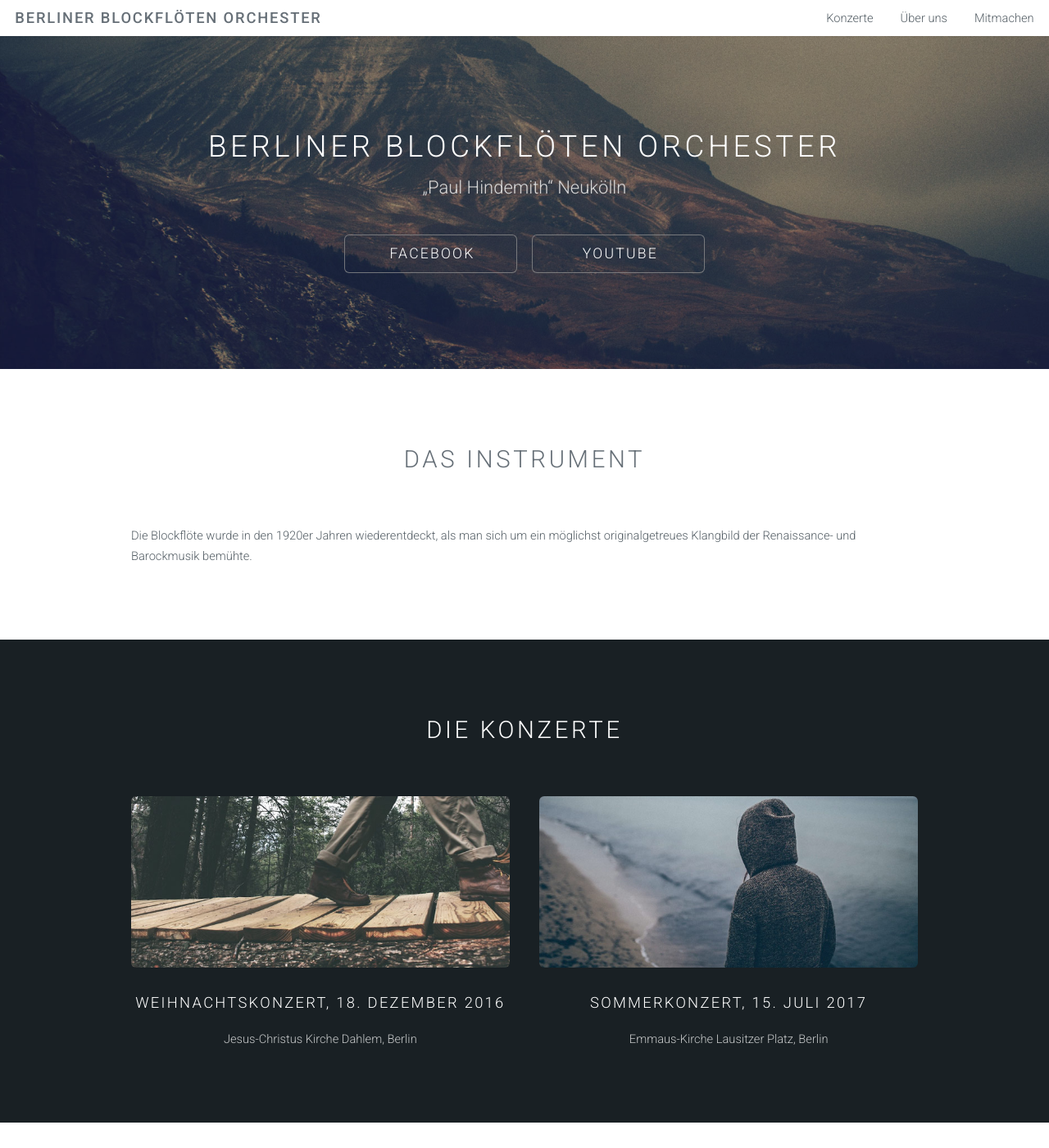
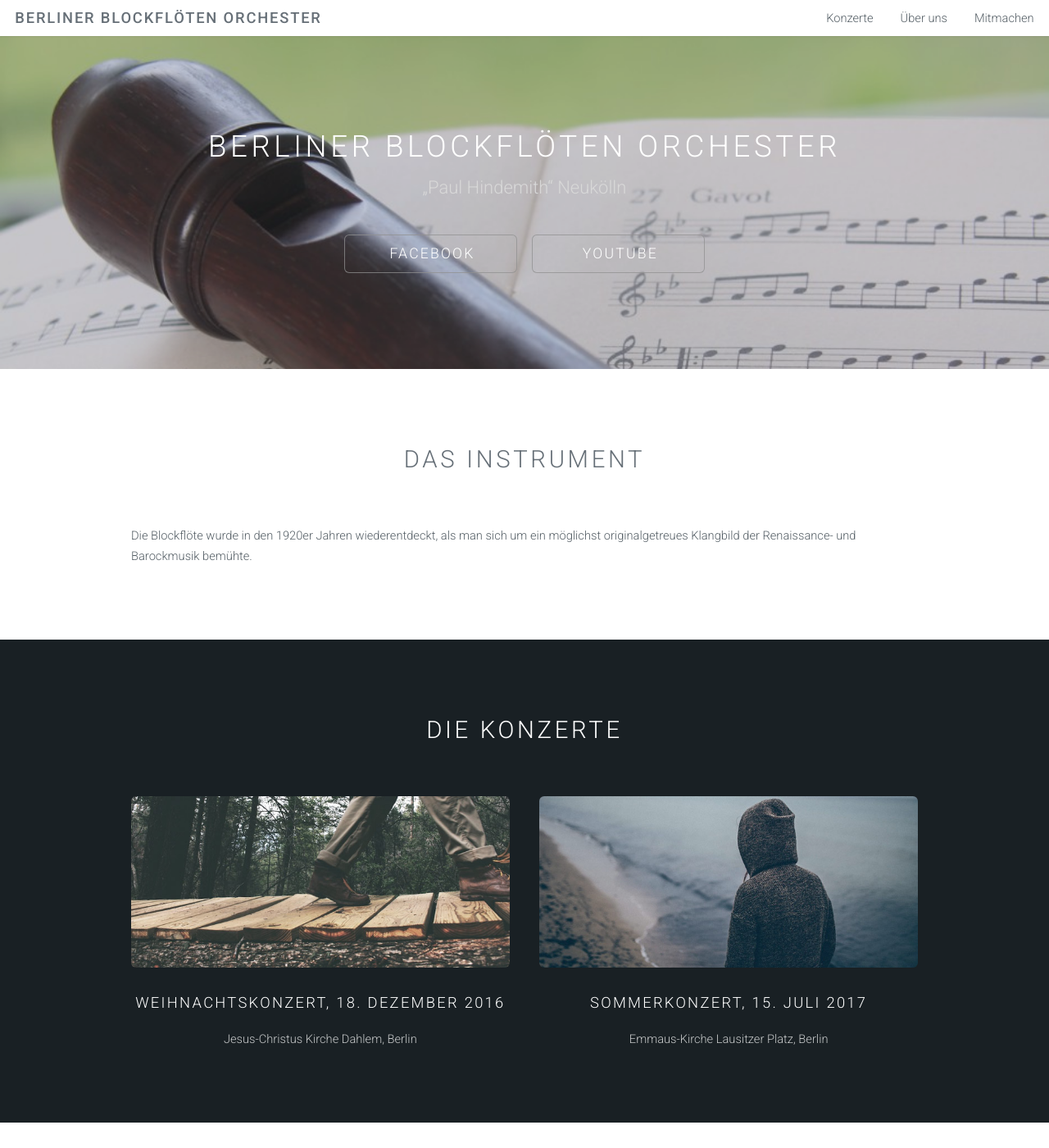
Before and after one commit to old-jekyll-templates/Ion-Jekyll-Theme, a Jekyll site: the page built from index.html, in a window 1280 px wide and 1400 px high. Shown: the whole window at 82% size. Built offline with Jekyll 4.4.1, drawn with Linux system fonts in a browser that asks for light colours.

Commit message:
replace with old bbo banner

```diff
--- a/css/style.css
+++ b/css/style.css
@@ -986,7 +986,7 @@
 
 	#banner {
 		background-color: #666666;
-		background-image: url("../images/banner.jpg");
+		background-image: url("../images/bbo-banner.jpg");
 		background-size: cover;
 		background-position: center center;
 		background-repeat: no-repeat;
```
Also changed, not shown: images/bbo-banner.jpg (added).
